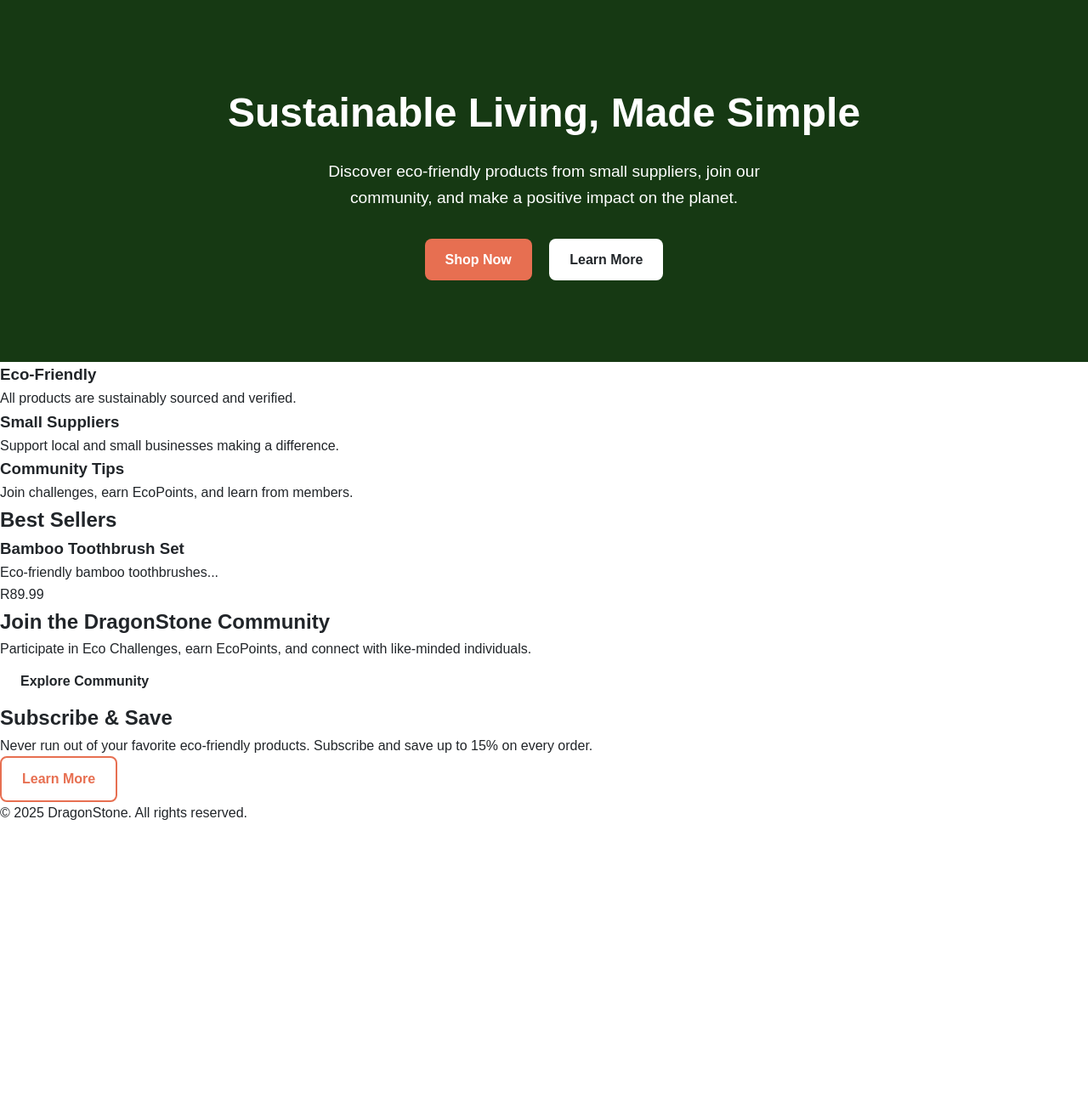
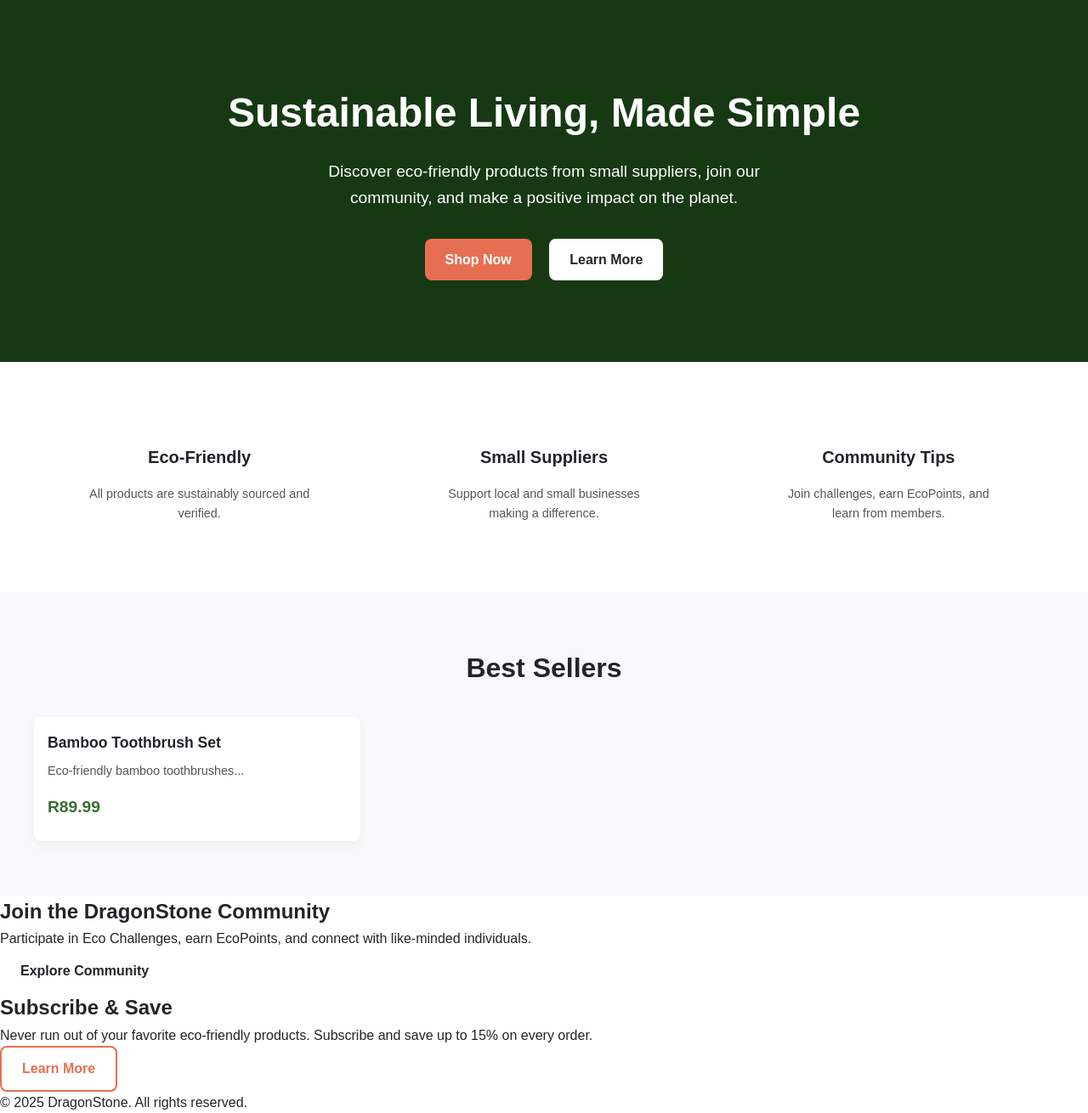
Before and after one commit to Lwazi-M/dragonstone, a PHP site: page / in a window 1280 px wide. Shown: the part 107-1417 px from the top of the page at 85% size. Before the commit the page ends 1072 px from the top, so only its background shows below. Run offline with PHP 8.4, Linux system fonts and the light colour scheme.

Commit message:
Style value-prop and product-grid sections

```diff
--- a/style.css
+++ b/style.css
@@ -203,3 +203,102 @@ This styles the big "Sustainable Living" banner.
 .hero-section .btn {
   margin: 0 0.5rem; /* Adds 0.5rem of space on the left and right of each button */
 }
+
+/* =========================================
+6. VALUE PROPOSITIONS SECTION
+=========================================
+This styles the three items with icons (Eco-Friendly, Small Suppliers, Community Tips).
+
+We will use Flexbox again to make them line up in a nice row.
+*/
+
+.value-section {
+  display: flex; /* Activates flexbox */
+  justify-content: space-around; /* Spreads the 3 items out evenly */
+  padding: 4rem 2rem; /* Lots of space (top/bottom, left/right) */
+  background-color: var(--color-background-white);
+  text-align: center; /* Centers the text inside each item */
+}
+
+.value-item {
+  max-width: 300px; /* Stops each item from getting too wide */
+  padding: 1rem; /* A little space inside each item */
+}
+
+.value-item h3 {
+  font-size: 1.25rem;
+  margin: 1rem 0; /* Adds space above and below the h3 title */
+}
+
+.value-item p {
+  font-size: 0.9rem;
+  color: #555; /* A slightly lighter text color */
+}
+
+/* =========================================
+7. PRODUCT SECTION (BEST SELLERS)
+=========================================
+This styles the "Best Sellers" title and the grid of product cards.
+
+We will use "CSS Grid" here, which is the perfect tool for a grid.
+*/
+
+.product-section {
+  padding: 4rem 2rem;
+  background-color: var(--color-background-light-grey); /* A light grey background to separate it */
+}
+
+.product-section h2 {
+  text-align: center; /* Center the "Best Sellers" title */
+  font-size: 2rem;
+  margin-bottom: 2rem; /* Space below the title */
+}
+
+.product-grid {
+  display: grid; /* Activates CSS Grid */
+  /* This line is the magic: It creates 3 equal-sized columns.
+     On smaller screens, we'll change this to 1 or 2 columns. */
+  grid-template-columns: repeat(3, 1fr);
+  gap: 1.5rem; /* This is the space BETWEEN each card in the grid */
+  max-width: 1200px; /* Stops the grid from getting too wide on huge monitors */
+  margin: 0 auto; /* Centers the whole grid on the page */
+}
+
+/*
+This is the style for the individual product card.
+*/
+.product-card {
+  background-color: var(--color-background-white); /* White background */
+  border-radius: var(--border-radius-main); /* Uses our rounded corner "nickname" */
+  box-shadow: 0 4px 12px rgba(0, 0, 0, 0.05); /* A very subtle shadow */
+  overflow: hidden; /* Keeps the image corners rounded */
+  transition: transform 0.3s ease, box-shadow 0.3s ease; /* Smooth animation */
+}
+
+.product-card:hover {
+  transform: translateY(-5px); /* Moves the card up 5px when you hover */
+  box-shadow: 0 6px 16px rgba(0, 0, 0, 0.1); /* Makes the shadow a bit stronger */
+}
+
+/* We will add a placeholder for the image.
+The <img> tag will be inside a <div> in the final code,
+but for now, this will do.
+*/
+.product-card h3 {
+  font-size: 1.1rem;
+  padding: 1rem 1rem 0.5rem 1rem; /* Space inside, but not at the bottom */
+}
+
+.product-card p {
+  font-size: 0.9rem;
+  color: #555;
+  padding: 0 1rem 1rem 1rem; /* Space inside, but not at the top */
+}
+
+.product-card span {
+  display: block; /* Makes the price its own line */
+  font-size: 1.2rem;
+  font-weight: bold;
+  color: var(--color-primary-green);
+  padding: 0 1rem 1.5rem 1rem; /* Space at the bottom */
+}
```
